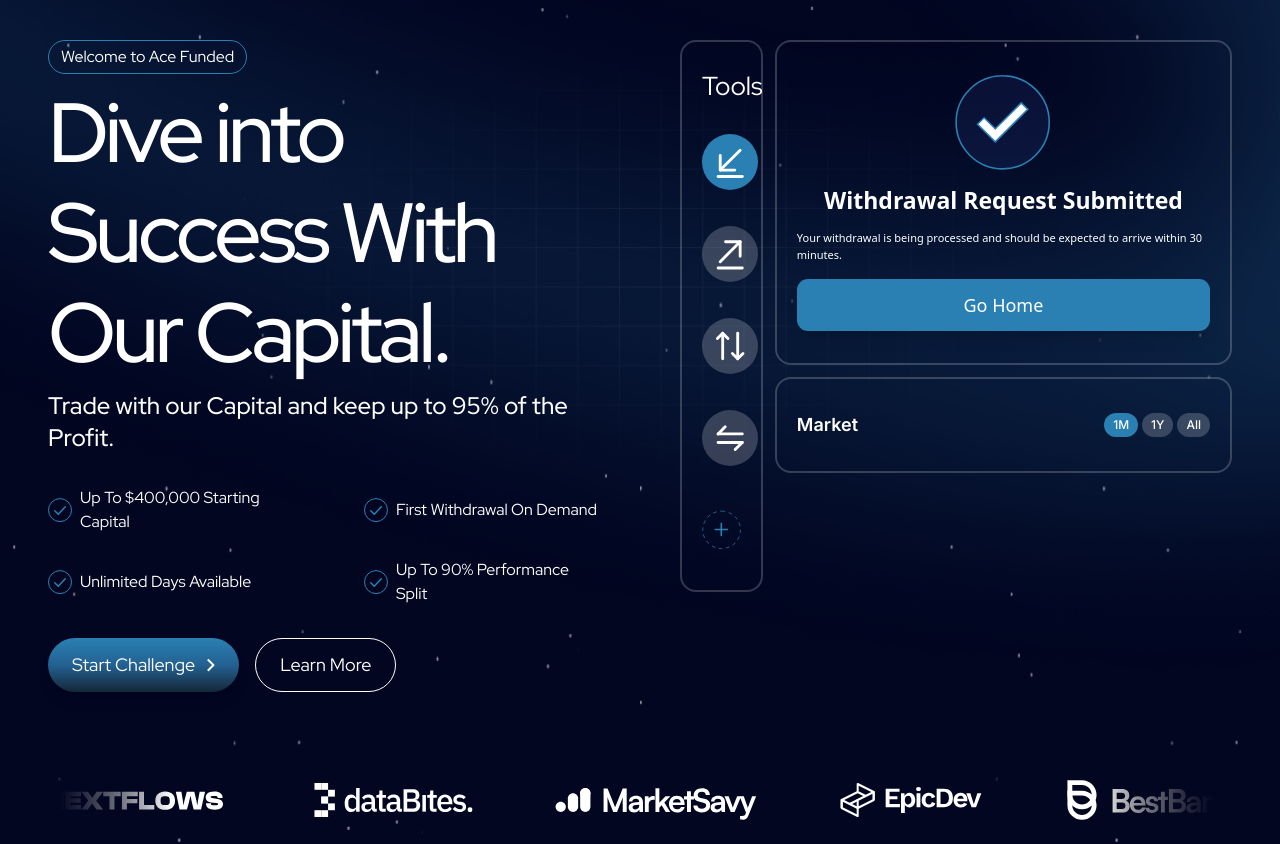
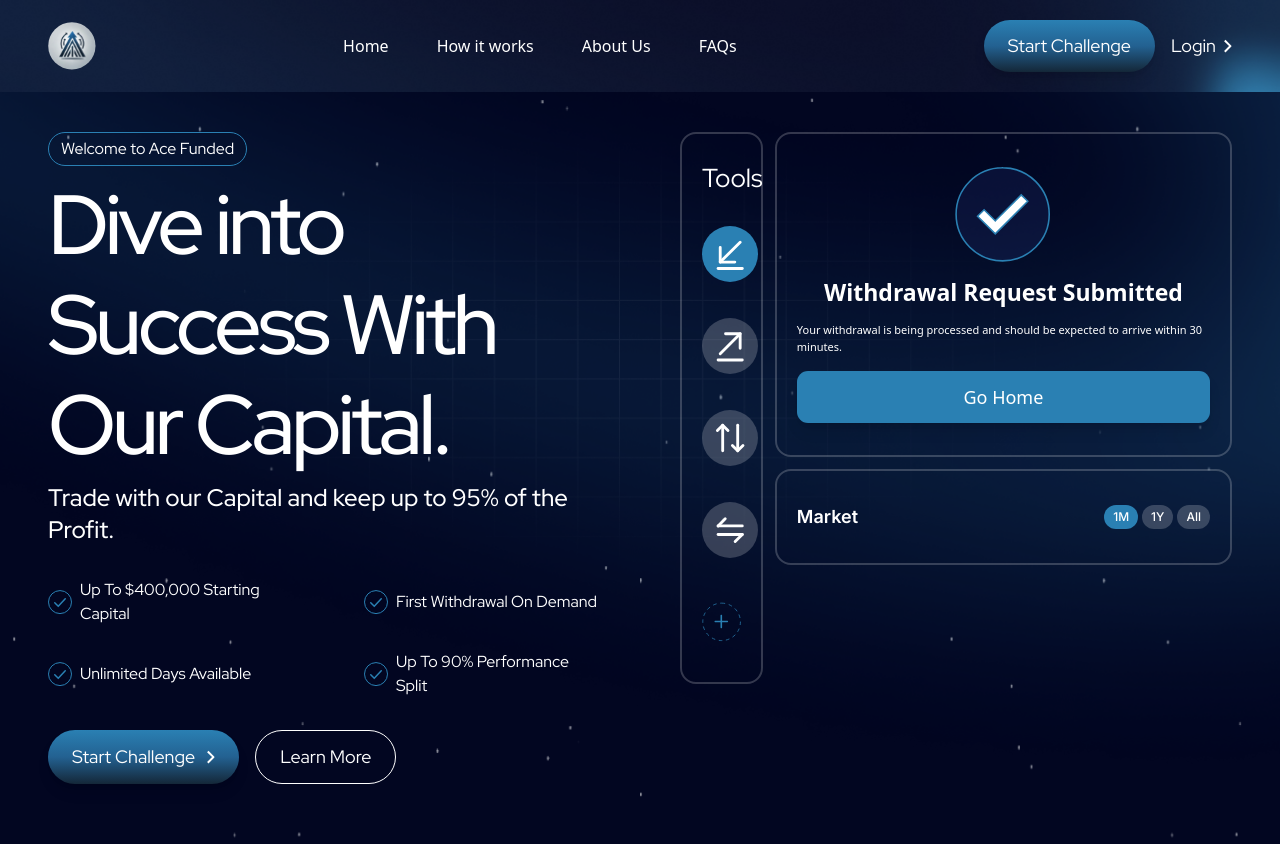
Before and after one commit to mzakiullahusman/coinprop-frontend, a React (Vite) app: page / in a window 1280 px wide. Shown: the top 844 px of the page. Built offline with nearby package versions, Linux system fonts and the light colour scheme.

Commit message:
added header

```diff
--- a/src/App.jsx
+++ b/src/App.jsx
@@ -1,14 +1,17 @@
 import { BrowserRouter as Router, Routes, Route } from "react-router-dom";
 import Home from "./pages/Home";
 import HowItWorks from "./pages/HomeItWorks";
+
 // import Contact from '../pages/Contact';
 // import MainLayout from '../layouts/MainLayout';
 import "./App.css";
+import Header from "./layouts/Header";
 
 const App = () => {
   return (
     <Router>
       {/* <MainLayout> */}
+      <Header />
       <Routes>
         <Route path="/" element={<Home />} />
         <Route path="/how-it-works" element={<HowItWorks />} />
--- a/src/components/AceFundedTrader.jsx
+++ b/src/components/AceFundedTrader.jsx
@@ -1,5 +1,5 @@
 import React from "react";
-import BgImage2 from "../assets/Images/BgImage2.png";
+// import BgImage2 from "../assets/Images/BgImage2.png";
 import ArrowRightIcon from "../assets/Icons/ArrowRightIcon.svg";
 const AceFundedTrader = () => {
   return (
--- /dev/null
+++ b/src/layouts/Header.jsx
@@ -0,0 +1,59 @@
+import React from "react";
+import Logo from "../assets/Icons/DiscordIcon.svg";
+import { Link } from "react-router-dom";
+import ArrowRightIcon from "../assets/Icons/ArrowRightIcon.svg";
+import HeaderBg from "../assets/Images/HeaderBg.png";
+
+const Header = () => {
+  // Array for center links
+  const navLinks = [
+    { name: "Home", path: "/" },
+    { name: "How it works", path: "/how-it-works" },
+    { name: "About Us", path: "/about-us" },
+    { name: "FAQs", path: "/faqs" },
+  ];
+
+  return (
+    <div
+      className="bg-[#020621] bg-opacity-90 px-4 md:px-12 py-5 flex justify-between items-center bg-cover bg-center bg-no-repeat"
+      style={{
+        backgroundImage: `url(${HeaderBg})`,
+      }}
+    >
+      {/* Logo */}
+      <img src={Logo} alt="Logo" className="h-12 w-12" />
+
+      {/* Center Navigation Links */}
+      <div className="flex gap-x-12">
+        {navLinks.map((link, index) => (
+          <Link
+            key={index}
+            to={link.path}
+            className="text-white hover:text-blue-400 font-normal transition duration-300"
+          >
+            {link.name}
+          </Link>
+        ))}
+      </div>
+
+      {/* User or Start Challenge / Login */}
+      <div className="flex items-center gap-x-4">
+        {/* Example for user */}
+        {/* Replace `user` with your user state or object */}
+
+        <Link
+          to="/start-challenge"
+          className="bg-gradient-to-b flex flex-row gap-x-3 items-center from-[#2A80B3] via-[#236191] to-[#142738] font-redhat text-lg text-white px-6 py-3 rounded-full shadow-lg font-normal hover:opacity-90 transition"
+        >
+          Start Challenge
+        </Link>
+        <button className="text-white flex items-center gap-x-2 font-normal font-redhat text-lg">
+          Login
+          <img src={ArrowRightIcon} alt="Arrow" />
+        </button>
+      </div>
+    </div>
+  );
+};
+
+export default Header;
```
Also changed, not shown: src/assets/Images/HeaderBg.png (added).
